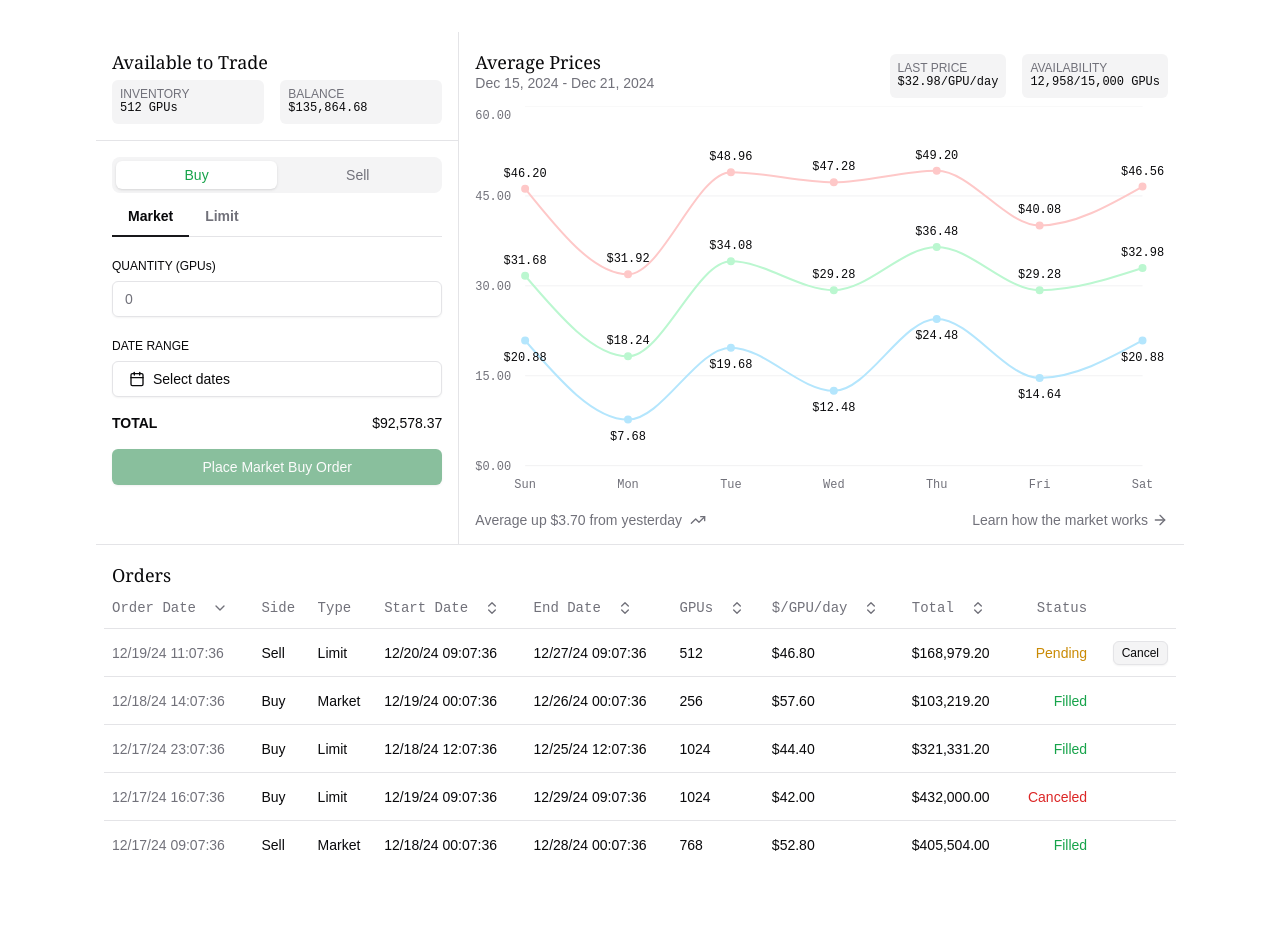
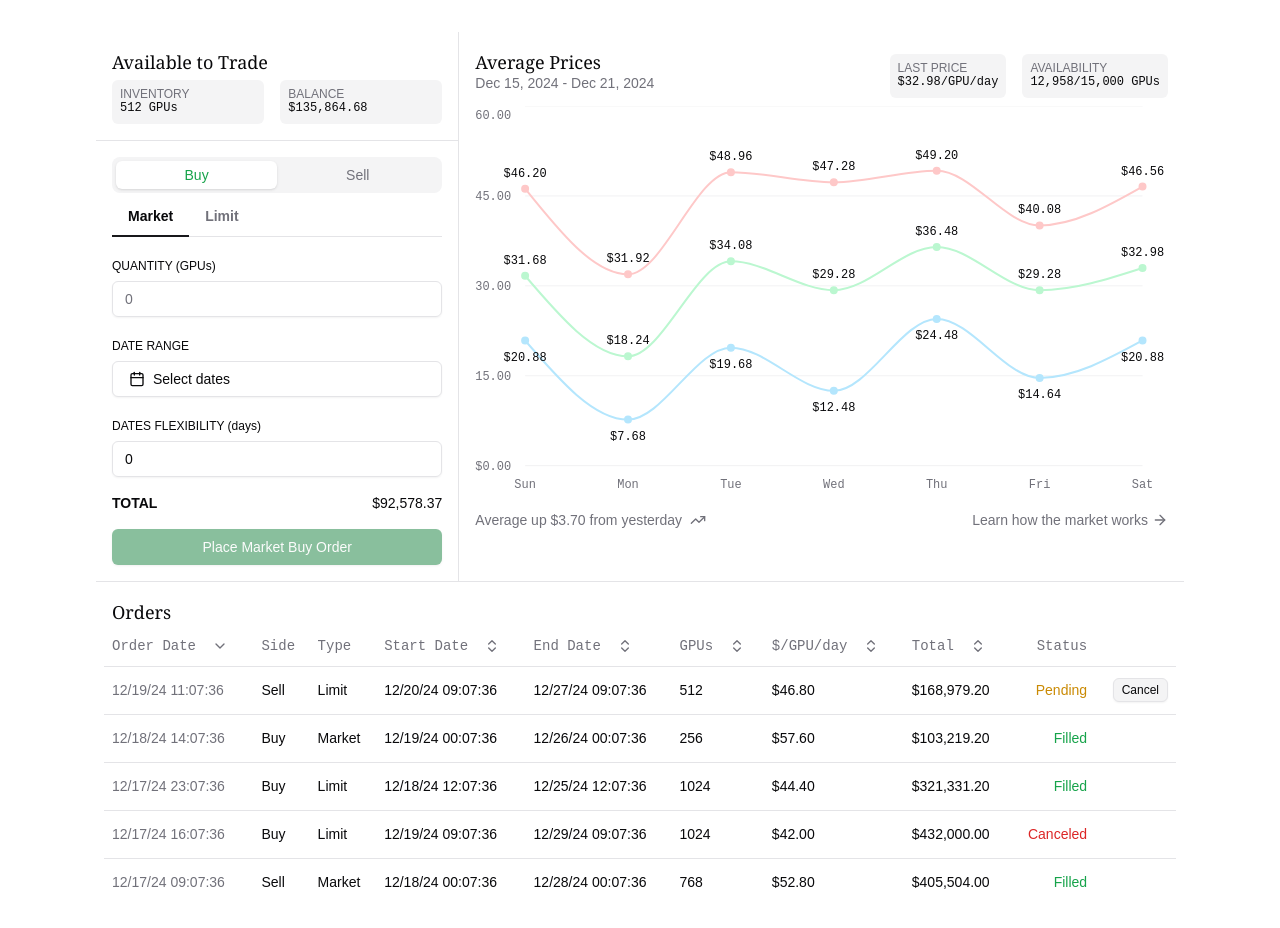
Before and after one commit to darzyx/gpu-auction-house, a Next.js app: page / in a window 1280 px wide. Shown: the top 928 px of the page. Built offline with nearby package versions, Linux system fonts and the light colour scheme.

Commit message:
Add dates flexibility field

```diff
--- a/src/components/trade.tsx
+++ b/src/components/trade.tsx
@@ -156,6 +156,33 @@ const DatePickerWithRange = ({
     );
 };
 
+const DatesFlexibility = ({
+    id = "dates_flexibility",
+    label = "DATES FLEXIBILITY (days)",
+    placeholder = "0",
+    value,
+    onChange,
+}: {
+    id?: string;
+    label?: string;
+    placeholder?: string;
+    value: string;
+    onChange: (value: string) => void;
+}) => (
+    <div className="space-y-1">
+        <Label htmlFor={id} className="text-xs">
+            {label}
+        </Label>
+        <Input
+            id={id}
+            type="number"
+            placeholder={placeholder}
+            value={value}
+            onChange={(e) => onChange(e.target.value)}
+        />
+    </div>
+);
+
 const TotalInfo = () => {
     return (
         <div className="flex justify-between text-sm">
@@ -228,6 +255,11 @@ const OrderForm = ({
                 date={formData.dateRange}
                 setDate={(dateRange) => setFormData((prev) => ({ ...prev, dateRange }))}
             />
+            <DatesFlexibility
+                id={isBuy ? "dates_flexibility" : "sell-dates_flexibility"}
+                value="0"
+                onChange={(value) => console.log(value)}
+            />
             <TotalInfo />
             {orderType === "limit" && <LimitOrderInfoBox />}
             <Button
```
